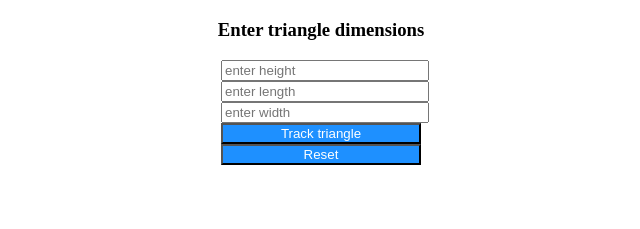
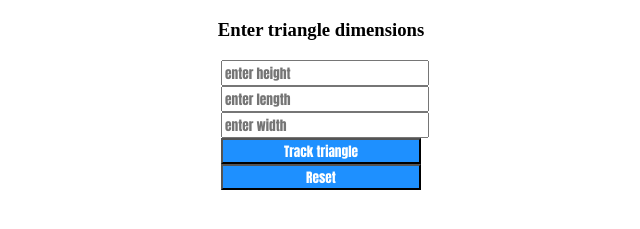
Before and after one commit to Joelmukono/triangle-tracker, a plain HTML site: page index.html in a window 1280 px wide. Shown: the part 61-290 px from the top of the page, without its empty margins (319-959 px from the left). Drawn offline with Linux system fonts and the light colour scheme.

Commit message:
add font family to inputs

```diff
--- a/css/styles.css
+++ b/css/styles.css
@@ -13,6 +13,7 @@ h3{
 
 input[type=number],input[type=reset],input[type=button] {
   width:100%;
+  font-family: 'Anton', sans-serif;
 }
 
 input[type=reset],input[type=button]{
```
